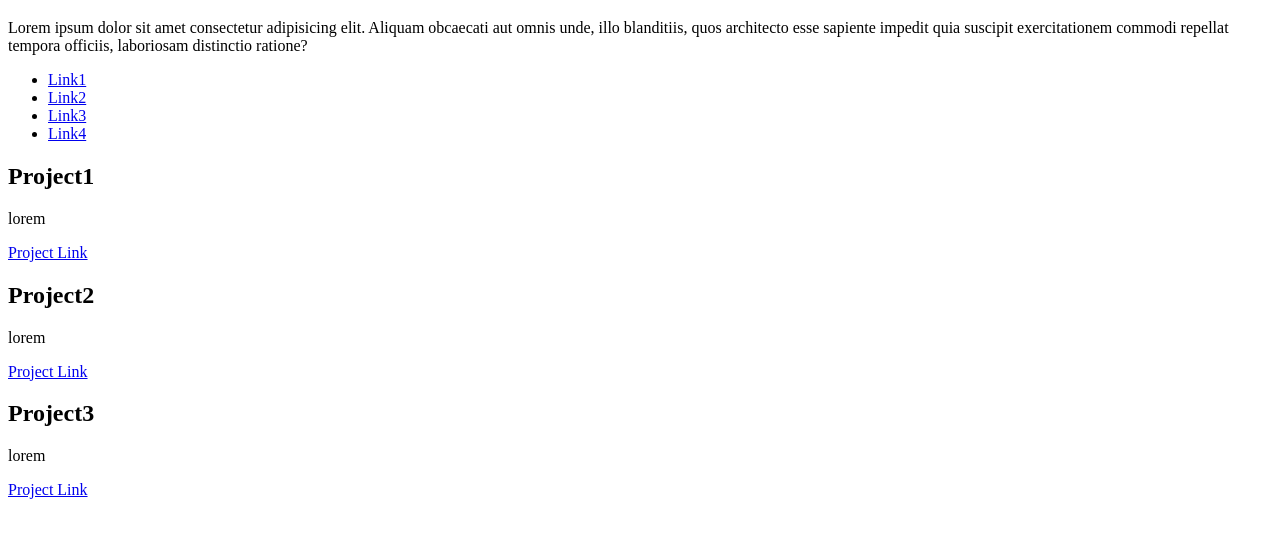
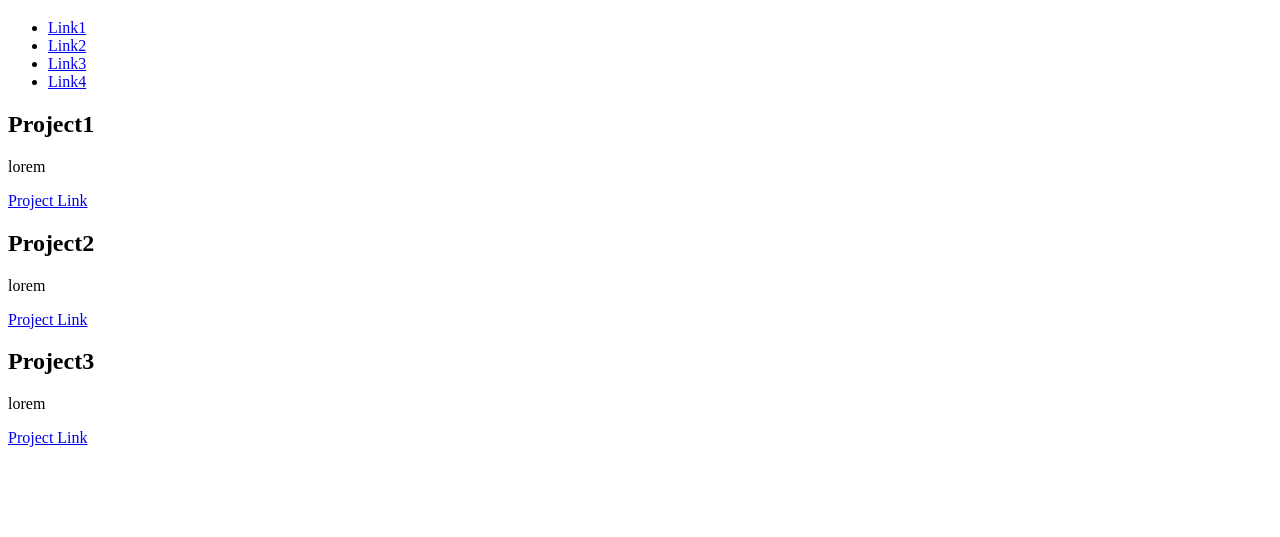
Before and after one commit to tjstalcup/git-and-github-dec-06-2018, a plain HTML site: page index.html in a window 1280 px wide. Shown: the part 61-598 px from the top of the page. Drawn offline with Linux system fonts and the light colour scheme.

Commit message:
removes lorem and does other things i wasn't supposed to do

```diff
--- a/index.html
+++ b/index.html
@@ -10,7 +10,6 @@
 <body>
   <header>
     <h1>Welcome to Git & Github</h1>
-    <p>Lorem ipsum dolor sit amet consectetur adipisicing elit. Aliquam obcaecati aut omnis unde, illo blanditiis, quos architecto esse sapiente impedit quia suscipit exercitationem commodi repellat tempora officiis, laboriosam distinctio ratione?</p>
   </header>
 
   <nav>
@@ -22,6 +21,7 @@
     </ul>
   </nav>
 
+  <section>
     <div class="project">
       <h2>Project1</h2>
       <p>lorem</p>
@@ -37,6 +37,7 @@
       <p>lorem</p>
       <a href="#">Project Link</a>
     </div>
+  </section>
 
 </body>
 </html>
```
Lines whose indentation alone changed are shown as unchanged.
